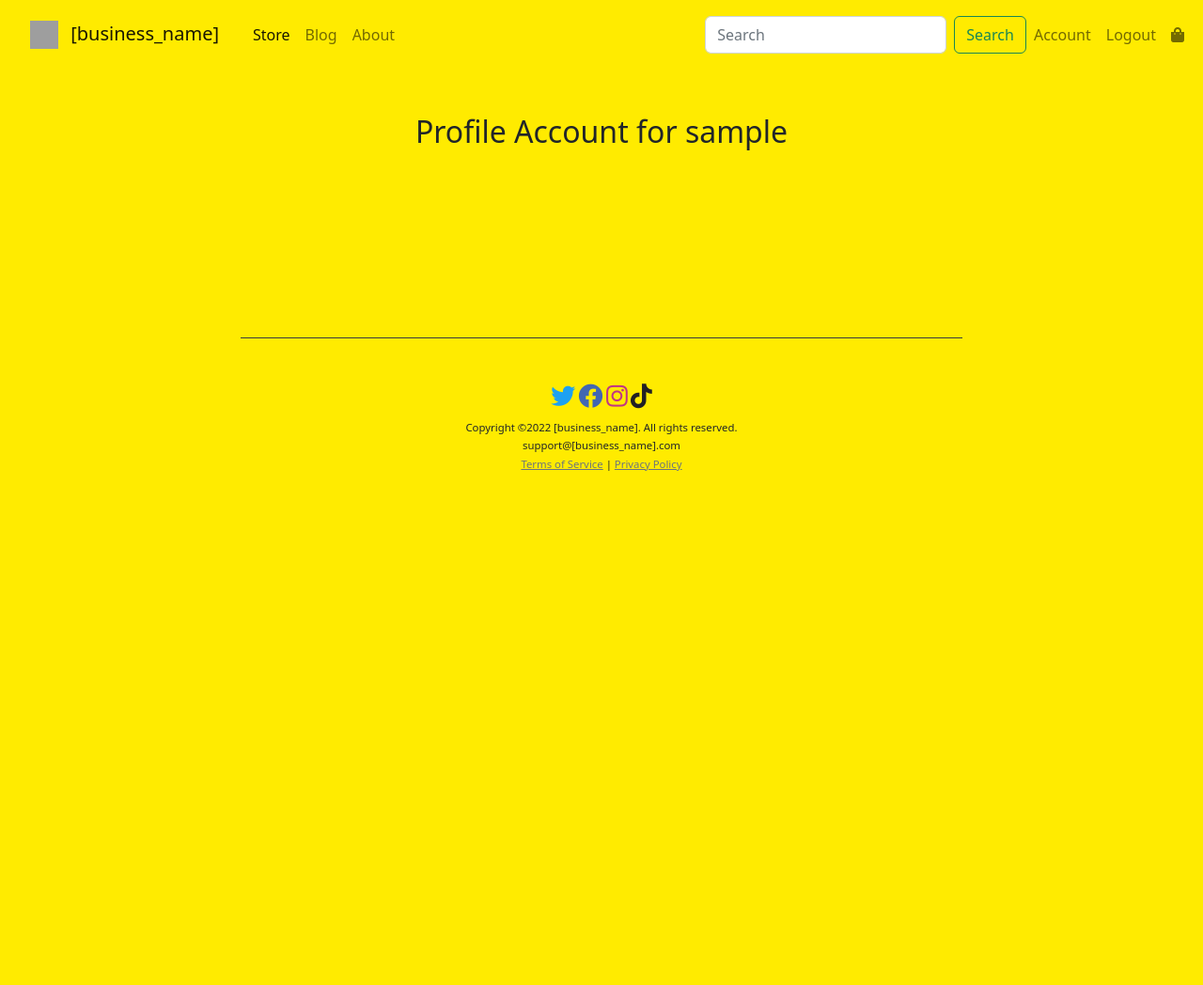
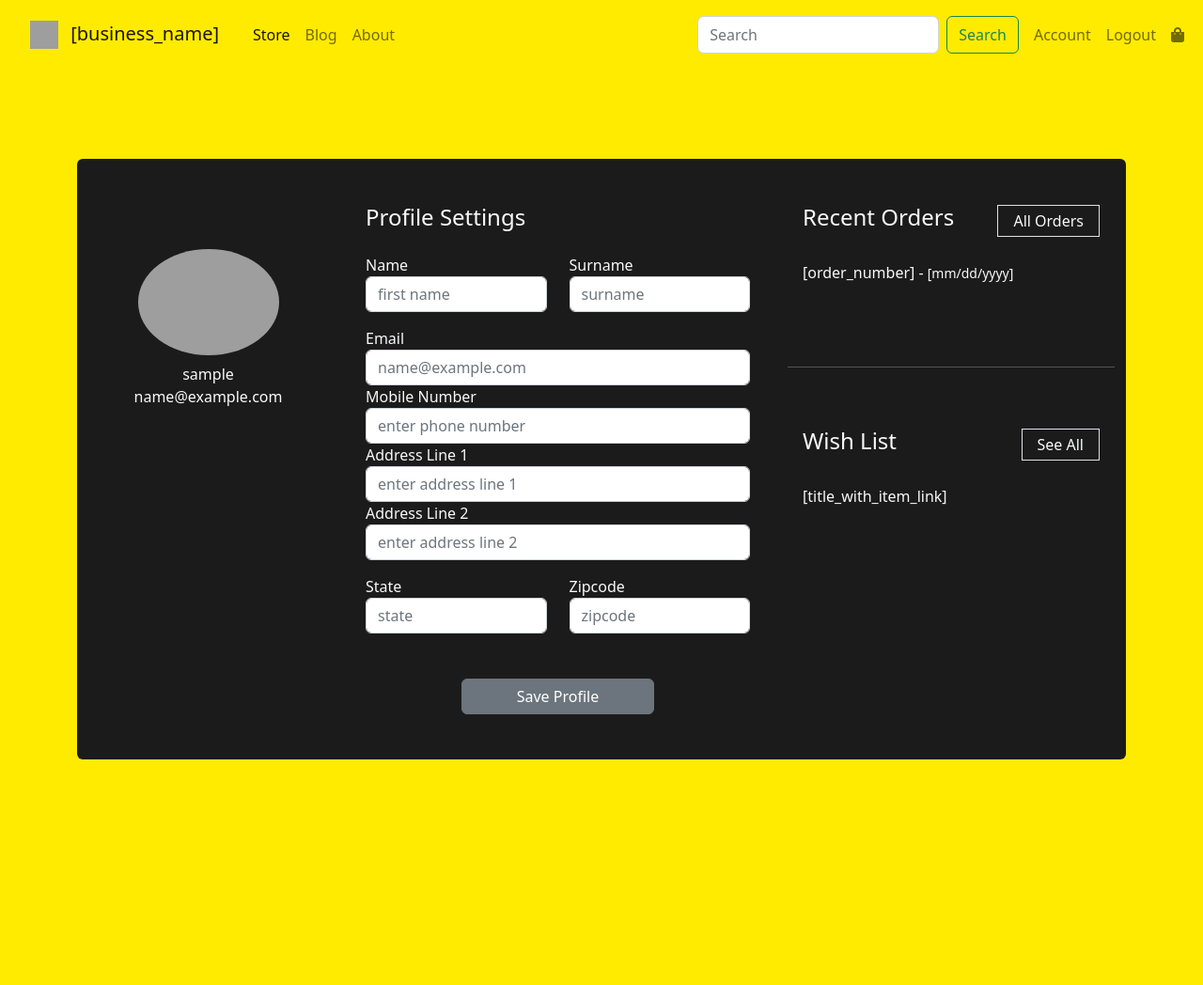
Before and after one commit to smaster0517/Ecommerce-Django, a Django app: page /accounts/profile/ in a window 1280 px wide. Shown: the top 1048 px of the page at 94% size. Before the commit the page ends 501 px from the top, so only its background shows below. Run offline with Django 4.2, Linux system fonts and the light colour scheme; the visitor is signed in with stand-in values (Sample User, id 1); grey boxes are pictures that could not be loaded.

Commit message:
updated profile view frontend

```diff
--- a/app_store/templates/app_store/base.html
+++ b/app_store/templates/app_store/base.html
@@ -55,9 +55,9 @@
                 </form>
                 <li class="nav-item">
                     {% if user.is_authenticated %}
-                        <a class="nav-link" href="{% url 'profile' %}">Account</a>
+                        <a class="nav-link ms-2" href="{% url 'profile' %}">Account</a>
                     {% else %}
-                        <a class="nav-link" href="{% url 'login' %}">Account</a>
+                        <a class="nav-link ms-2" href="{% url 'login' %}">Account</a>
                     {% endif %}
                 </li>
                 {% if user.is_authenticated %}
--- a/app_users/templates/app_users/profile.html
+++ b/app_users/templates/app_users/profile.html
@@ -2,7 +2,48 @@
 {% block content %}
 
 <div class="container d-flex justify-content-center mt-5">
-    <h2>Profile Account for {{ user.username }}</h2>
+    <div class="container rounded mt-5 mb-5 text-light" style="background-color: rgb(28, 27, 27);">
+        <div class="row">
+            <div class="col-md-3 border-right">
+                <div class="d-flex flex-column align-items-center text-center p-3 py-5"><img class="rounded-circle mt-5" width="150px" src="..."><span class="font-weight-bold mt-2">{{ user.username }}</span><span class="font-weight-bold">{{ user.email }}</span><span> </span></div>
+            </div>
+            <div class="col-md-5 border-right">
+                <div class="p-3 py-5">
+                    <div class="d-flex justify-content-between align-items-center mb-3">
+                        <h4 class="text-right">Profile Settings</h4>
+                    </div>
+                    <div class="row mt-2">
+                        <div class="col-md-6"><label class="labels">Name</label><input type="text" class="form-control" placeholder="first name" value=""></div>
+                        <div class="col-md-6"><label class="labels">Surname</label><input type="text" class="form-control" value="" placeholder="surname"></div>
+                    </div>
+                    <div class="row mt-3">
+                        <div class="col-md-12"><label class="labels">Email</label><input type="text" class="form-control" placeholder="{{ user.email }}" value=""></div>
+                        <div class="col-md-12"><label class="labels">Mobile Number</label><input type="text" class="form-control" placeholder="enter phone number" value=""></div>
+                        <div class="col-md-12"><label class="labels">Address Line 1</label><input type="text" class="form-control" placeholder="enter address line 1" value=""></div>
+                        <div class="col-md-12"><label class="labels">Address Line 2</label><input type="text" class="form-control" placeholder="enter address line 2" value=""></div>
+                    </div>
+                    <div class="row mt-3">
+                        <div class="col-md-6"><label class="labels">State</label><input type="text" class="form-control" placeholder="state" value=""></div>
+                        <div class="col-md-6"><label class="labels">Zipcode</label><input type="text" class="form-control" placeholder="zipcode" value=""></div>
+                    </div>
+                    <div class="mt-5 text-center"><button class="col-md-6 btn btn-secondary profile-button" type="button">Save Profile</button></div>
+                </div>
+            </div>
+            <div class="col-md-4">
+                <div class="p-3 py-5">
+                    <div class="d-flex justify-content-between align-items-center recent-orders"><h4>Recent Orders</h4><span class="border px-3 p-1 recent-orders">All Orders</span></div><br>
+                    <div class="col-md-12">[order_number] - <small>[mm/dd/yyyy]</small></div> <br>
+                </div>
+                <hr>
+                <div class="p-3 py-5">
+                    <div class="d-flex justify-content-between align-items-center wish-list"><h4>Wish List</h4><span class="border px-3 p-1 recent-orders">See All</span></div><br>
+                    <div class="col-md-12">[title_with_item_link]</small></div> <br>
+                </div>
+            </div>
+        </div>
+    </div>
+    </div>
+    </div>
 </div>
 
 {% endblock %}
```
